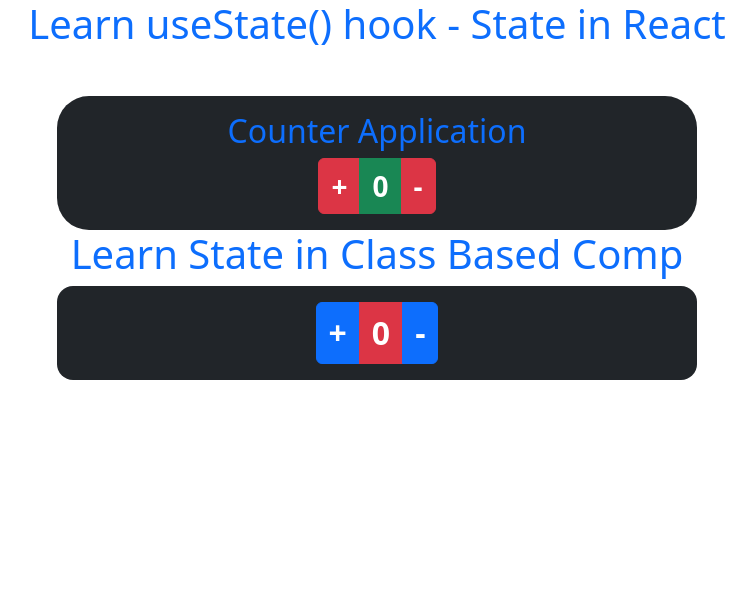
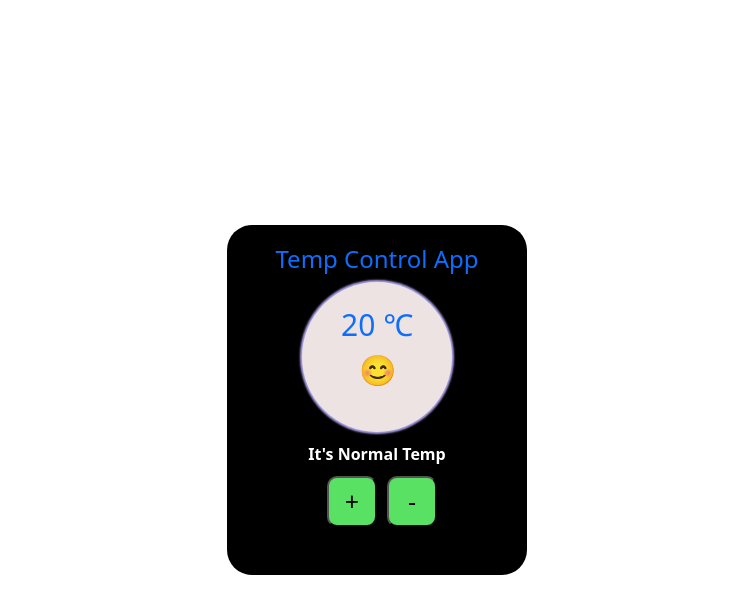
Before and after one commit to mayurrajput8486/changeXpert_react_B01, a React (Vite) app in the folder stateapp/: page / in a window 1280 px wide. Shown: the top 614 px of the page, without its empty margins (263-1019 px from the left). Built offline with nearby package versions, Linux system fonts and the light colour scheme.

Commit message:
temp control app

```diff
--- a/stateapp/src/App.jsx
+++ b/stateapp/src/App.jsx
@@ -1,12 +1,15 @@
 import '../node_modules/bootstrap/dist/css/bootstrap.min.css'
 import Counter from './components/counter'
 import CartValue from './components/CartValue'
+import TempApp from './components/TempApp'
+import TempControlApp from './components/TempControlApp'
 const App = () => {
   return (
     <div className='text-primary text-center'>
-      <h1>Learn useState() hook - State in React</h1>
-      <Counter/>
-      <CartValue/>
+      {/* <Counter/>
+      <CartValue/> */}
+      <TempApp/>
+      {/* <TempControlApp/> */}
     </div>
   )
 }
--- /dev/null
+++ b/stateapp/src/components/TempApp.css
@@ -0,0 +1,53 @@
+.container{
+    display: flex;
+    justify-content: center;
+    height: 100vh;
+    align-items: center;
+}
+.tempapp{
+    width: 300px;
+    height: 350px;
+    background-color: black;
+    padding: 20px;
+    border-radius: 25px;
+
+}
+.display{
+    width: 150px;
+    height: 150px;
+    margin: auto;
+    border-radius: 50%;
+    box-shadow: 0px 0px 2px 2px rgb(171, 161, 232);
+    font-size: 30px;
+    padding-top: 20px;
+
+}
+.msg{
+    text-align: center;
+    color: white;
+    font-weight: bold;
+    margin-top: 10px;
+}
+
+button{
+    font-size: 25px;
+    background-color: rgb(89, 225, 99);
+    border-radius: 10px;
+    padding: 5px;
+    width: 50px;
+    margin-left: 10px;
+    margin-top: 10px;
+}
+.cold{
+    background-color: aqua;
+    transition: 1s;
+
+}
+.hot{
+    background-color: crimson;
+    transition: 1s;
+}
+.normal{
+    background-color: rgb(237, 227, 226);
+    transition: 1s;
+}
--- /dev/null
+++ b/stateapp/src/components/TempApp.jsx
@@ -0,0 +1,55 @@
+import React, { useState } from 'react'
+import './TempApp.css'
+const TempApp = () => {
+  const [temp,setTemp] = useState(20)
+  const [color,setColor] = useState('normal')
+  const [divSize, setDivsize] = useState()
+
+  const increment = () =>{
+    setTemp(temp + 1)
+    if( temp >= 10 && temp < 30){
+      setColor('normal')
+    }else if(temp >= 30){
+      setColor('hot')
+    }else{
+      setColor('cold')
+    }
+  }
+
+  const decrement = () =>{
+    setTemp(temp - 1)
+    if(temp <= 10){
+      setColor('cold')
+    }else if(temp < 30){
+      setColor('normal')
+    }else{
+      setColor('hot')
+    }
+  }
+
+  return (
+    <div className='container'>
+
+      <div className='tempapp'>
+        <h4>Temp Control App</h4>
+        <div className={`display ${color}`}>
+          {temp} &#8451; <br/>
+          {
+            temp >= 30 ? "😡" : temp <= 10 ? "😨" : "😊"
+          }
+        </div>
+        <div className='msg'>
+          {
+            temp >= 30 ? "Its's too Hot" : temp <= 10 ? "Its's too Cold" : "It's Normal Temp"
+          }
+        </div>
+        <div className='btngroups'>
+          <button onClick={increment}>+</button>
+          <button onClick={decrement}>-</button>
+        </div>
+      </div>
+    </div>
+  )
+}
+
+export default TempApp
--- /dev/null
+++ b/stateapp/src/components/TempControlApp.jsx
@@ -0,0 +1,110 @@
+import React, { useState } from "react";
+
+const TempControlApp = () => {
+  const [temperature, setTemperature] = useState(20); // default temp
+
+  // Determine background, emoji, and message
+  let bgColor = "";
+  let message = "";
+  let emoji = "";
+
+  if (temperature > 30) {
+    bgColor = "#ff4d4d"; // red
+    message = "It's too hot";
+    emoji = "🥵";
+  } else if (temperature < 10) {
+    bgColor = "#4da6ff"; // blue
+    message = "It's too cold";
+    emoji = "🥶";
+  } else {
+    bgColor = "#4dff88"; // green
+    message = "Perfect weather";
+    emoji = "😊";
+  }
+
+  return (
+    <div
+      style={{
+        height: "100vh",
+        display: "flex",
+        justifyContent: "center",
+        alignItems: "center",
+        background: "#f0f2f5",
+      }}
+    >
+      <div
+        style={{
+          background: "#fff",
+          padding: "40px",
+          borderRadius: "20px",
+          textAlign: "center",
+          color: "#333",
+          width: "350px",
+          boxShadow: "0px 4px 20px rgba(0,0,0,0.2)",
+          transition: "all 0.3s ease-in-out",
+        }}
+      >
+        {/* Temperature Circle */}
+        <div
+          style={{
+            background: bgColor,
+            borderRadius: "50%",
+            width: "180px",
+            height: "180px",
+            margin: "0 auto 20px",
+            display: "flex",
+            flexDirection: "column",
+            justifyContent: "center",
+            alignItems: "center",
+            color: "white",
+            fontSize: "2rem",
+            fontWeight: "bold",
+            boxShadow: "0 0 20px rgba(0,0,0,0.2)",
+            transition: "background 0.5s ease, transform 0.3s ease",
+            transform: `scale(${1 + Math.abs(temperature - 20) * 0.01})`,
+          }}
+        >
+          <span style={{ fontSize: "2.5rem" }}>{temperature}°C</span>
+          <span style={{ fontSize: "2.5rem" }}>{emoji}</span>
+        </div>
+
+        {/* Message */}
+        <p style={{ fontSize: "1.3rem", fontWeight: "bold", marginBottom: "20px" }}>
+          {message}
+        </p>
+
+        {/* Buttons */}
+        <div>
+          <button
+            onClick={() => setTemperature(temperature - 1)}
+            style={buttonStyle}
+          >
+            -
+          </button>
+          <button
+            onClick={() => setTemperature(temperature + 1)}
+            style={buttonStyle}
+          >
+            +
+          </button>
+        </div>
+      </div>
+    </div>
+  );
+};
+
+// Reusable button style
+const buttonStyle = {
+  padding: "12px 24px",
+  margin: "0 12px",
+  border: "none",
+  borderRadius: "50%",
+  background: "#333",
+  color: "#fff",
+  fontSize: "1.2rem",
+  fontWeight: "bold",
+  cursor: "pointer",
+  transition: "all 0.2s ease",
+};
+
+export default TempControlApp;
```
